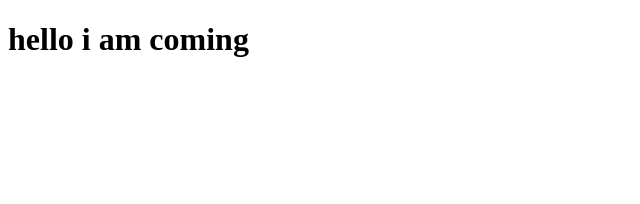
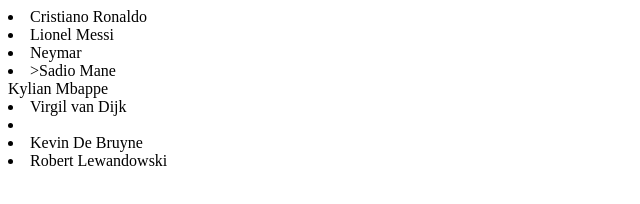
Before and after one commit to Kashif4437/saqibproject2020, a plain HTML site: page index.html in a window 1280 px wide. Shown: the whole page, without its empty margins (0-640 px from the left). Drawn offline with Linux system fonts and the light colour scheme.

Commit message:
addindexfile

```diff
--- a/index.html
+++ b/index.html
@@ -3,9 +3,16 @@
 <head>
     <meta charset="UTF-8">
     <meta name="viewport" content="width=device-width, initial-scale=1.0">
-    <title>Document</title>
+    <title>TOP 10 BEST FOOTBALLERS IN 2020</title>
 </head>
 <body>
-    <h1>hello i am coming</h1>
+   <li>Cristiano Ronaldo</li>
+    <li>Lionel Messi</li>
+    <li>Neymar</li>
+    <li>>Sadio Mane </li
+    <li>Kylian Mbappe</li>
+    <li>Virgil van Dijk<li>
+    <li>Kevin De Bruyne</li>
+    <li>Robert Lewandowski</li>
 </body>
 </html>
```
